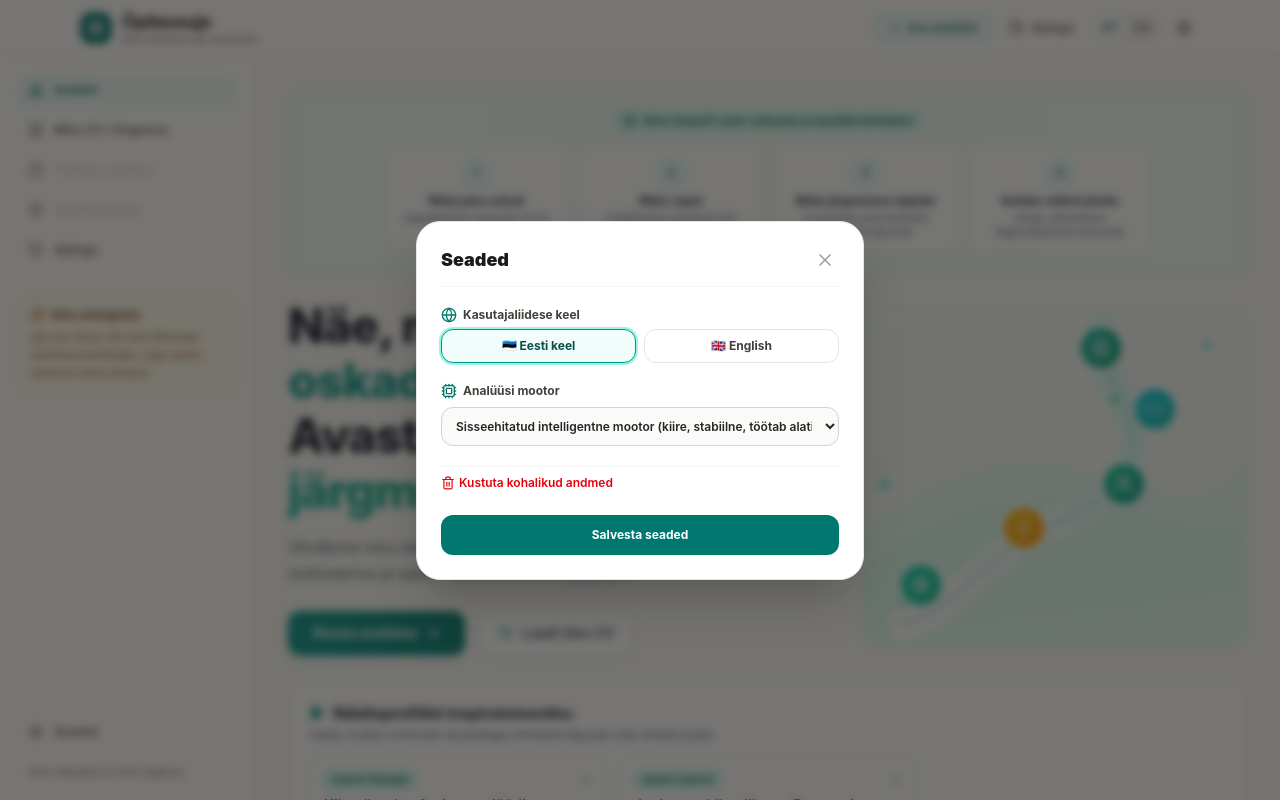
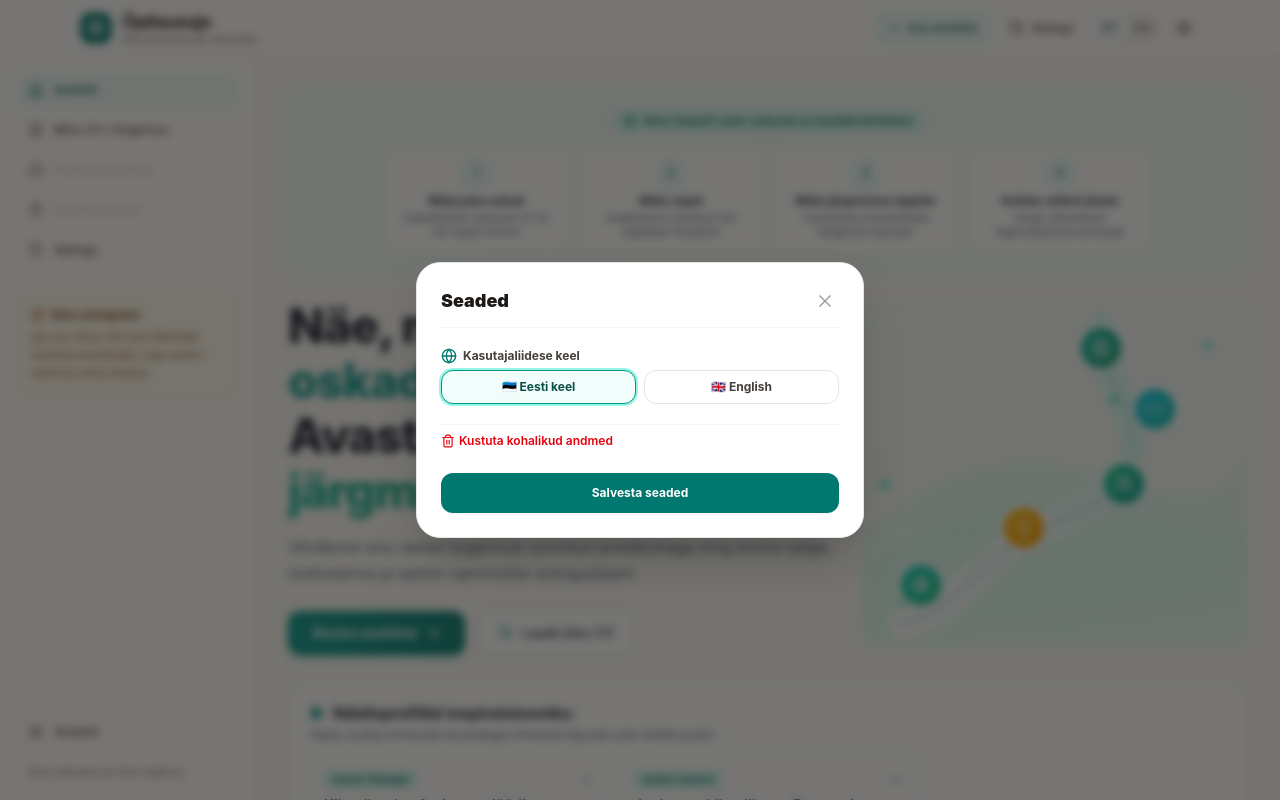
Before and after one commit to Dualifyy/opilausuja, a React (Vite) app: page / in a window 1280 px wide. Both pictures are taken after a click on the button "Seaded". Shown: the top 800 px of the page. Built offline with nearby package versions, Linux system fonts and the light colour scheme.

Commit message:
Update SettingsModal.tsx

```diff
--- a/src/components/SettingsModal.tsx
+++ b/src/components/SettingsModal.tsx
@@ -1,5 +1,5 @@
 import React, { useState } from 'react';
-import { X, Globe, Cpu, Key, Trash2, CheckCircle2, Shield } from 'lucide-react';
+import { X, Globe, Trash2, CheckCircle2 } from 'lucide-react';
 import { Language, AISettings } from '../types';
 import { translations } from '../i18n/translations';
 
@@ -8,8 +8,6 @@ interface SettingsModalProps {
   onClose: () => void;
   lang: Language;
   onLanguageChange: (lang: Language) => void;
-  viewMode?: 'mobile' | 'desktop';
-  onViewModeChange?: (mode: 'mobile' | 'desktop') => void;
   settings: AISettings;
   onSaveSettings: (settings: AISettings) => void;
   onClearData: () => void;
@@ -20,22 +18,17 @@ export const SettingsModal: React.FC<SettingsModalProps> = ({
   onClose,
   lang,
   onLanguageChange,
-  settings,
+  settings: _settings,
   onSaveSettings,
   onClearData,
 }) => {
-  const [provider, setProvider] = useState<AISettings['provider']>(settings.provider);
-  const [apiKey, setApiKey] = useState(settings.apiKey || '');
   const [showSavedToast, setShowSavedToast] = useState(false);
 
   if (!isOpen) return null;
   const t = translations[lang];
 
   const handleSave = () => {
-    onSaveSettings({
-      provider,
-      apiKey: apiKey.trim() || undefined,
-    });
+    onSaveSettings({ provider: 'mock' });
     setShowSavedToast(true);
     setTimeout(() => {
       setShowSavedToast(false);
@@ -69,7 +62,7 @@ export const SettingsModal: React.FC<SettingsModalProps> = ({
           </button>
         </div>
 
-        {/* 1. Language */}
+        {/* Language */}
         <div className="space-y-1.5">
           <label className="text-xs font-bold text-stone-700 flex items-center gap-1.5">
             <Globe className="w-4 h-4 text-teal-700" />
@@ -99,47 +92,8 @@ export const SettingsModal: React.FC<SettingsModalProps> = ({
           </div>
         </div>
 
-        {/* 2. AI Engine Selection */}
-        <div className="space-y-2">
-          <label className="text-xs font-bold text-stone-700 flex items-center gap-1.5">
-            <Cpu className="w-4 h-4 text-teal-700" />
-            {t.settings.aiProvider}
-          </label>
-          <select
-            value={provider}
-            onChange={(e) => setProvider(e.target.value as any)}
-            className="w-full p-2.5 bg-stone-50 border border-stone-300 rounded-xl text-xs font-semibold text-stone-800 focus:ring-2 focus:ring-teal-500"
-          >
-            <option value="mock">{t.settings.mockMode}</option>
-            <option value="gemini">{t.settings.geminiMode}</option>
-            <option value="anthropic">{t.settings.anthropicMode}</option>
-            <option value="openai">{t.settings.openaiMode}</option>
-          </select>
-        </div>
-
-        {/* API Key Input (if external provider chosen) */}
-        {provider !== 'mock' && (
-          <div className="space-y-1.5 animate-in fade-in">
-            <label className="text-xs font-bold text-stone-700 flex items-center gap-1.5">
-              <Key className="w-3.5 h-3.5 text-teal-700" />
-              {t.settings.apiKeyLabel}
-            </label>
-            <input
-              type="password"
-              value={apiKey}
-              onChange={(e) => setApiKey(e.target.value)}
-              placeholder="sk-..."
-              className="w-full px-3 py-2 bg-white border border-stone-300 rounded-xl text-xs text-stone-800 focus:ring-2 focus:ring-teal-500"
-            />
-            <p className="text-[11px] text-stone-500 flex items-center gap-1">
-              <Shield className="w-3 h-3 text-teal-700 shrink-0" />
-              {t.settings.apiKeyHint}
-            </p>
-          </div>
-        )}
-
-        {/* 3. Clear data button */}
-        <div className="pt-2 border-t border-stone-100 flex items-center justify-between">
+        {/* Clear data */}
+        <div className="pt-2 border-t border-stone-100">
           <button
             onClick={handleConfirmClear}
             className="text-xs text-red-600 hover:text-red-800 font-semibold flex items-center gap-1 cursor-pointer"
@@ -149,7 +103,7 @@ export const SettingsModal: React.FC<SettingsModalProps> = ({
           </button>
         </div>
 
-        {/* Save button */}
+        {/* Save */}
         <div className="pt-1">
           <button
             onClick={handleSave}
```
